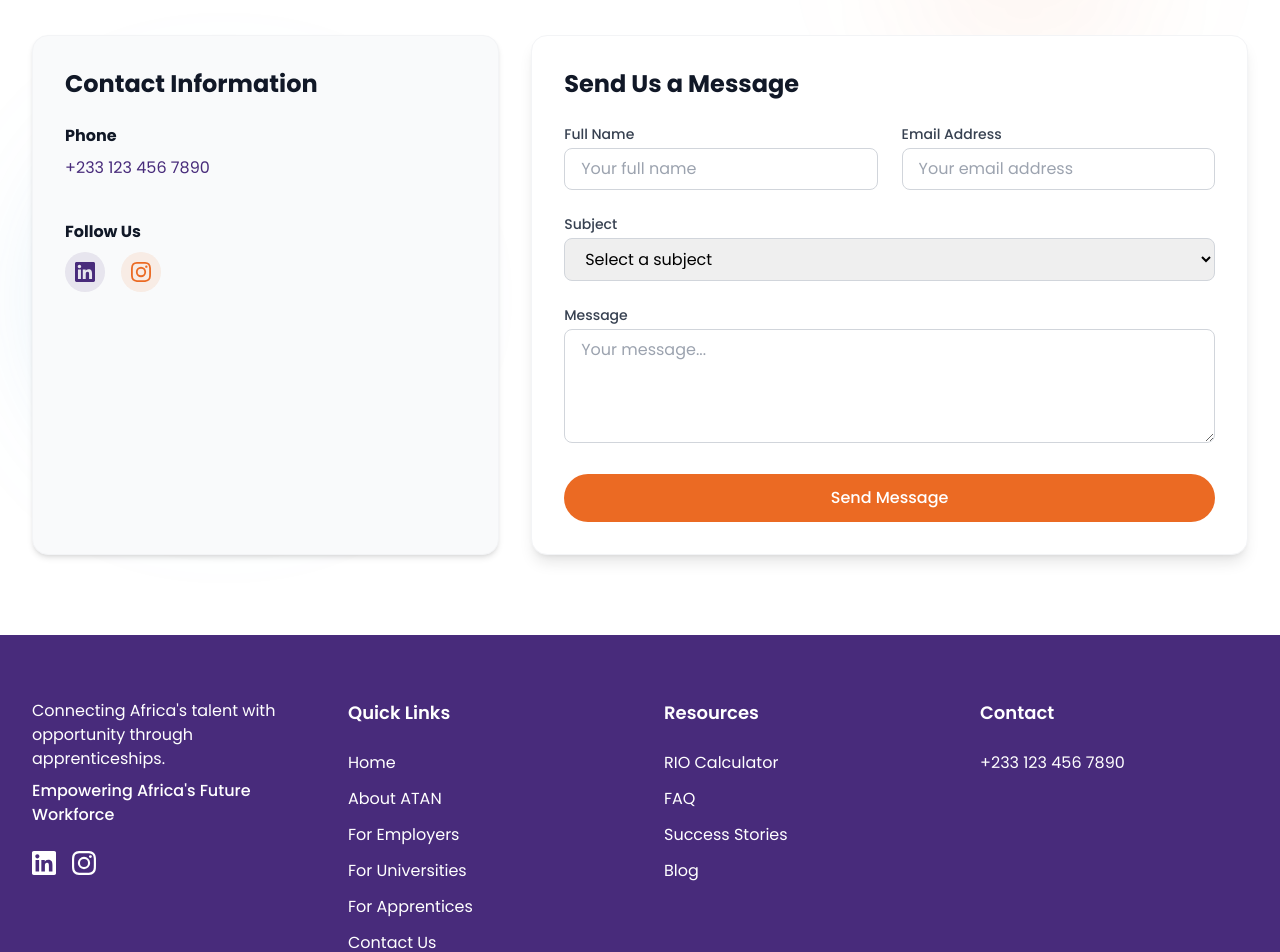
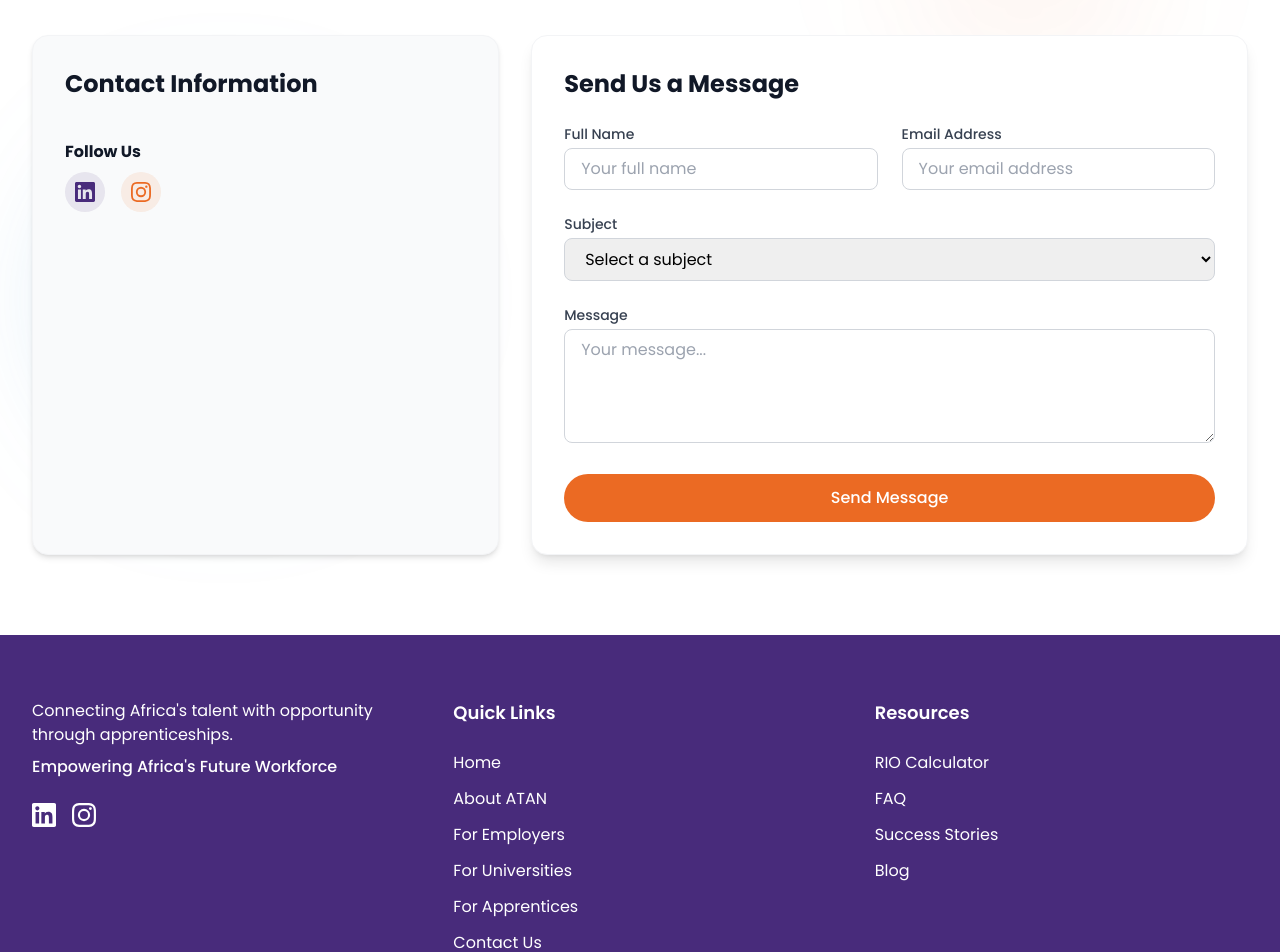
Before and after one commit to gorillagh/atan, a React (Vite) app: page / in a window 1280 px wide. Shown: the part 7080-8032 px from the top of the page. Built offline with nearby package versions, Linux system fonts and the light colour scheme.

Commit message:
remove phone

```diff
--- a/src/components/Footer.jsx
+++ b/src/components/Footer.jsx
@@ -5,7 +5,7 @@ const Footer = () => {
   return (
     <footer className="bg-purple text-white pt-16 pb-8">
       <div className="max-w-7xl mx-auto px-4 sm:px-6 lg:px-8">
-        <div className="grid grid-cols-1 md:grid-cols-4 gap-12">
+        <div className="grid grid-cols-1 md:grid-cols-3 gap-12">
           <div>
             {/* <div className="flex items-center mb-6">
               <img src="/atan-logo.png" alt="ATAN" className="h-10" />
@@ -145,20 +145,20 @@ const Footer = () => {
             </ul>
           </div>
 
-          <div>
+          {/* <div>
             <h4 className="text-lg font-semibold text-white mb-6">Contact</h4>
             <ul className="space-y-3 text-blue-100">
-              {/* <li>info@atanafrica.com</li> */}
+              <li>info@atanafrica.com</li>
               <li>+233 123 456 7890</li>
-              {/* <li>
+              <li>
                 ATAN Headquarters
                 <br />
                 123 Innovation Drive
                 <br />
                 Accra, Ghana
-              </li> */}
+              </li>
             </ul>
-          </div>
+          </div> */}
         </div>
 
         <div className="border-t border-blue-900/30 mt-12 pt-8">
--- a/src/pages/home/sections/Contact.jsx
+++ b/src/pages/home/sections/Contact.jsx
@@ -47,10 +47,10 @@ const Contact = () => {
                 <p className="text-purple">info@atanafrica.com</p>
               </div> */}
 
-              <div>
+              {/* <div>
                 <h4 className="font-bold text-gray-900 mb-2">Phone</h4>
                 <p className="text-purple">+233 123 456 7890</p>
-              </div>
+              </div> */}
 
               {/* <div>
                 <h4 className="font-bold text-gray-900 mb-2">Address</h4>
```
